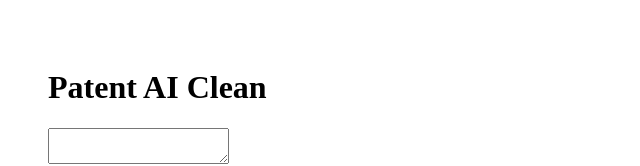
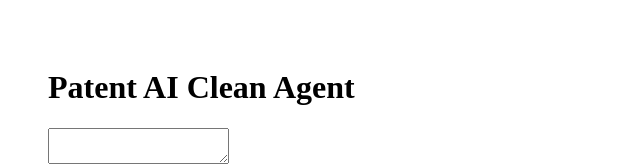
Before and after one commit to leonlian100/qantent-ia-qqa1, a Next.js app in the folder frontend/: page / in a window 1280 px wide. Shown: the top 166 px of the page, without its empty margins (0-640 px from the left). Built offline with nearby package versions, Linux system fonts and the light colour scheme.

Commit message:
Update index.tsx

```diff
--- a/frontend/pages/index.tsx
+++ b/frontend/pages/index.tsx
@@ -16,7 +16,7 @@ export default function Home() {
 
   return (
     <div style={{ padding: 40 }}>
-      <h1>Patent AI Clean</h1>
+      <h1>Patent AI Clean Agent</h1>
       <textarea onChange={(e) => setText(e.target.value)} />
       <br /><br />
       <button onClick={generate}>Generate</button>
```
